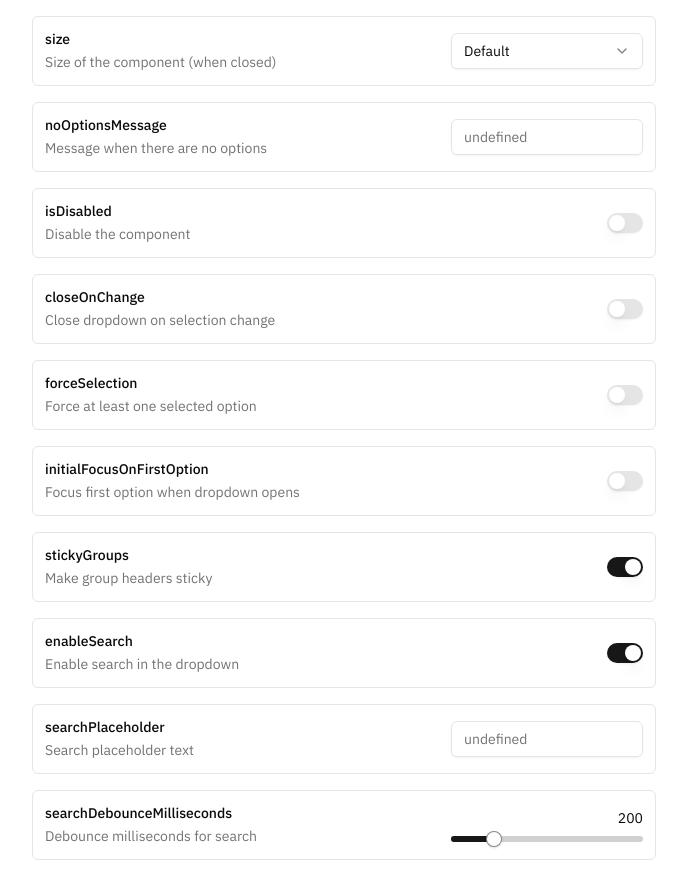
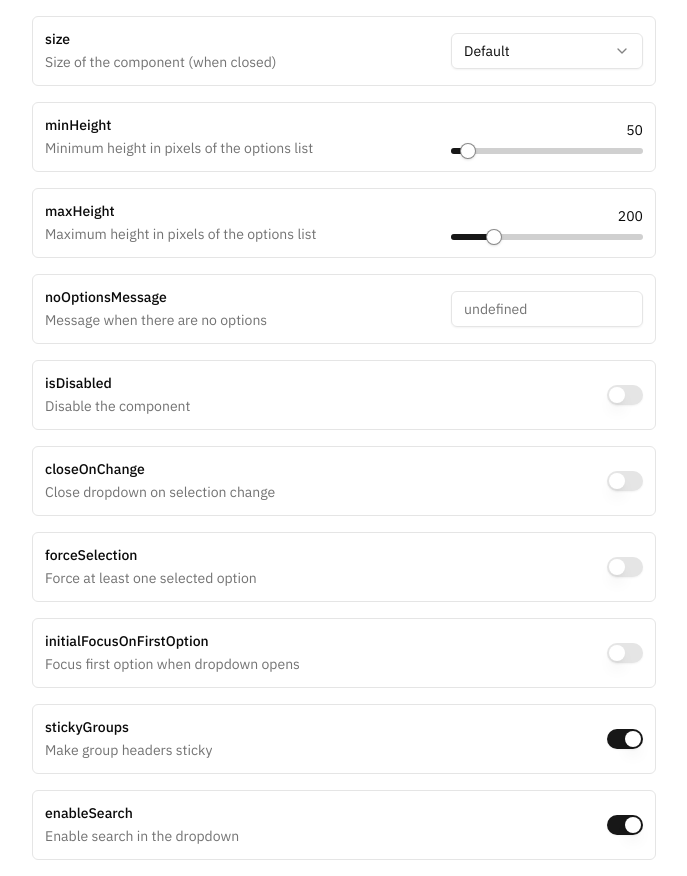
Before and after one commit to cmayoracurzio/virtualized-select, a Next.js app: page / in a window 1280 px wide. Shown: the part 1062-1938 px from the top of the page, without its empty margins (296-983 px from the left). Built offline with nearby package versions, Linux system fonts and the light colour scheme.

Commit message:
feat: support custom minHeight and maxHeight

```diff
--- a/src/app/page.tsx
+++ b/src/app/page.tsx
@@ -83,13 +83,13 @@ export default function Page() {
     }
   }, [getOptionValue, options])
 
-  const debouncedHandleOptionsChange = useDebouncedCallback(
-    (newNumOptions: number) => {
-      setOptions(OPTIONS.slice(0, newNumOptions))
-      setSingleSelection(null)
-      setMultipleSelection([])
-    }
-  )
+  const handleOptionsChange = useCallback((newNumOptions: number) => {
+    setOptions(OPTIONS.slice(0, newNumOptions))
+    setSingleSelection(null)
+    setMultipleSelection([])
+  }, [])
+
+  const debouncedHandleOptionsChange = useDebouncedCallback(handleOptionsChange)
 
   const handleNumOptionsChange = useCallback(
     (newNumOptions: number) => {
@@ -134,6 +134,8 @@ export default function Page() {
   )
 
   const [size, setSize] = useState<SelectSize>("default")
+  const [minHeight, setMinHeight] = useState<number>(50)
+  const [maxHeight, setMaxHeight] = useState<number>(200)
   const [noOptionsMessage, setNoOptionsMessage] = useState<string | undefined>(
     undefined
   )
@@ -174,6 +176,8 @@ export default function Page() {
               getOptionGroup={getOptionGroup}
               isOptionDisabled={isOptionDisabled}
               size={size}
+              minHeight={minHeight}
+              maxHeight={maxHeight}
               noOptionsMessage={noOptionsMessage}
               isDisabled={isDisabled}
               closeOnChange={closeOnChange}
@@ -292,6 +296,22 @@ export default function Page() {
             description="Size of the component (when closed)"
             value={size}
             onChange={setSize}
+          />
+          <SliderField
+            label="minHeight"
+            description="Minimum height in pixels of the options list"
+            value={minHeight}
+            minValue={0}
+            maxValue={1000}
+            onChange={setMinHeight}
+          />
+          <SliderField
+            label="maxHeight"
+            description="Maximum height in pixels of the options list"
+            value={maxHeight}
+            minValue={0}
+            maxValue={1000}
+            onChange={setMaxHeight}
           />
           <InputField
             label="noOptionsMessage"
--- a/src/components/virtualized-select/select-content.tsx
+++ b/src/components/virtualized-select/select-content.tsx
@@ -19,6 +19,8 @@ type SelectContentProps<Option> = Required<
     | "getOptionValue"
     | "getOptionLabel"
     | "isOptionDisabled"
+    | "minHeight"
+    | "maxHeight"
     | "noOptionsMessage"
     | "enableSearch"
     | "searchPlaceholder"
@@ -47,6 +49,8 @@ type SelectContentProps<Option> = Required<
 export const SelectContent = <Option,>({
   options,
   getOptionValue,
+  minHeight,
+  maxHeight,
   noOptionsMessage,
   initialFocusOnFirstOption,
   stickyGroups,
@@ -377,7 +381,11 @@ export const SelectContent = <Option,>({
       <div
         tabIndex={-1}
         ref={scrollElementRef}
-        className="max-h-[12.5rem] overflow-y-auto overflow-x-hidden outline-none"
+        className="overflow-y-auto overflow-x-hidden outline-none"
+        style={{
+          minHeight,
+          maxHeight,
+        }}
       >
         {effectiveOptions.length === 0 ? (
           <div className="truncate px-2 py-6 text-center text-sm">
--- a/src/components/virtualized-select/select.tsx
+++ b/src/components/virtualized-select/select.tsx
@@ -20,6 +20,8 @@ export function Select<Option>({
   getOptionGroup,
   isOptionDisabled,
   size = "default",
+  minHeight = 50,
+  maxHeight = 200,
   noOptionsMessage = "No options found.",
   isDisabled = false,
   closeOnChange = false,
@@ -273,15 +275,17 @@ export function Select<Option>({
       />
       <PopoverContent
         ref={popoverContentRef}
-        className="w-[var(--radix-popover-trigger-width)] divide-y overflow-hidden p-0"
         id="select-options"
         role="listbox"
         aria-multiselectable={isMulti}
         aria-label="Select dropdown options"
+        className="max-h-[var(--radix-popover-content-available-height)] w-[var(--radix-popover-trigger-width)] divide-y overflow-hidden p-0"
       >
         <SelectContent<Option>
           options={options}
           getOptionValue={getOptionValue}
+          minHeight={minHeight}
+          maxHeight={maxHeight}
           noOptionsMessage={noOptionsMessage}
           enableSearch={enableSearch}
           searchPlaceholder={searchPlaceholder}
--- a/src/components/virtualized-select/types.ts
+++ b/src/components/virtualized-select/types.ts
@@ -25,6 +25,12 @@ type BaseSelectProps<Option> = {
 
   /** Size of the select component, specifically the trigger button */
   size?: SelectSize
+
+  /** Minimum height in pixels of the options list */
+  minHeight?: number
+
+  /** Maximum height in pixels of the options list */
+  maxHeight?: number
 
   /** Message to display when there are no options */
   noOptionsMessage?: string
```
Also changed, not shown: 1 other file (tests, documents, lock files or other folders).
